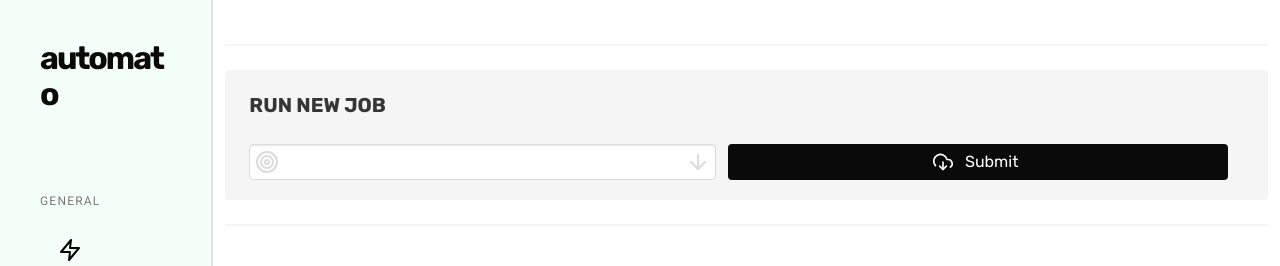
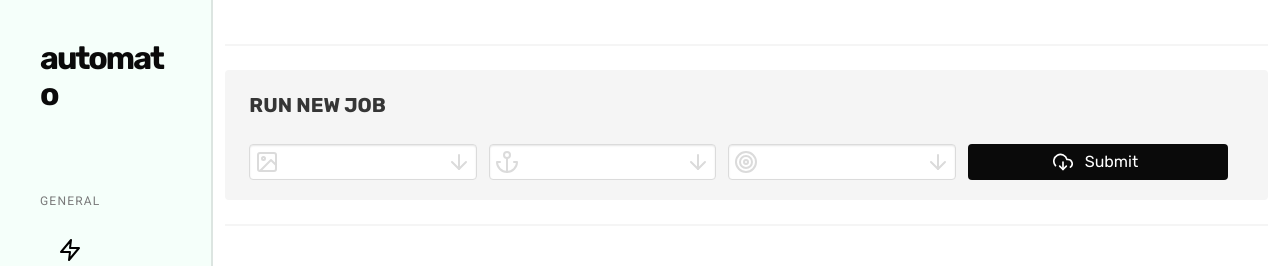
Before and after one commit to highoncarbs/automato, a Flask app: page /jobs in a window 1280 px wide. Shown: the top 266 px of the page. Run offline with Flask 2, Linux system fonts and the light colour scheme; data that the repository does not hold is empty; some libraries are stand-ins or nearby versions.

Commit message:
Improved Jobs with keywords and campaign selection

```diff
--- a/templates/jobs.html
+++ b/templates/jobs.html
@@ -8,6 +8,30 @@
   {{form.hidden_tag()}}
 <div class="field is-horizontal">
         <div class="field-body">
+            <div class="field">
+                <p class="control is-expanded has-icons-left has-icons-right">
+                  {{ form.campaign(placeholder="Campaign" , class="input") }}
+                  <span class="icon is-small is-left">
+                    <i data-feather="image"></i>
+                  </span>
+                  <span class="icon is-small is-right">
+                    <i data-feather="arrow-down"></i>
+                  </span>
+                </p>
+              </div>
+
+              <div class="field">
+                  <p class="control is-expanded has-icons-left has-icons-right">
+                    {{ form.keyword(placeholder="Keyword" , class="input") }}
+                    <span class="icon is-small is-left">
+                      <i data-feather="anchor"></i>
+                    </span>
+                    <span class="icon is-small is-right">
+                      <i data-feather="arrow-down"></i>
+                    </span>
+                  </p>
+                </div>
+
           <div class="field">
             <p class="control is-expanded has-icons-left has-icons-right">
               {{ form.city(placeholder="City" , class="input") }}
```
